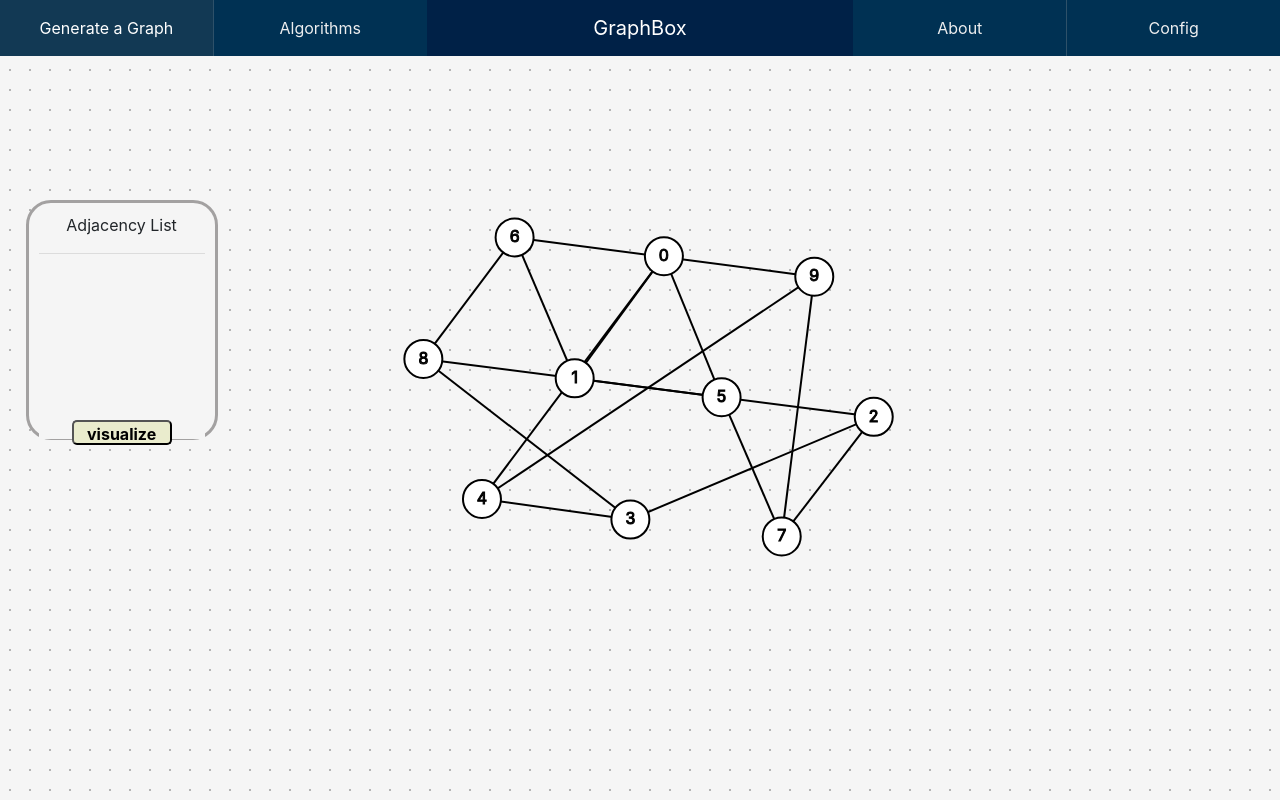
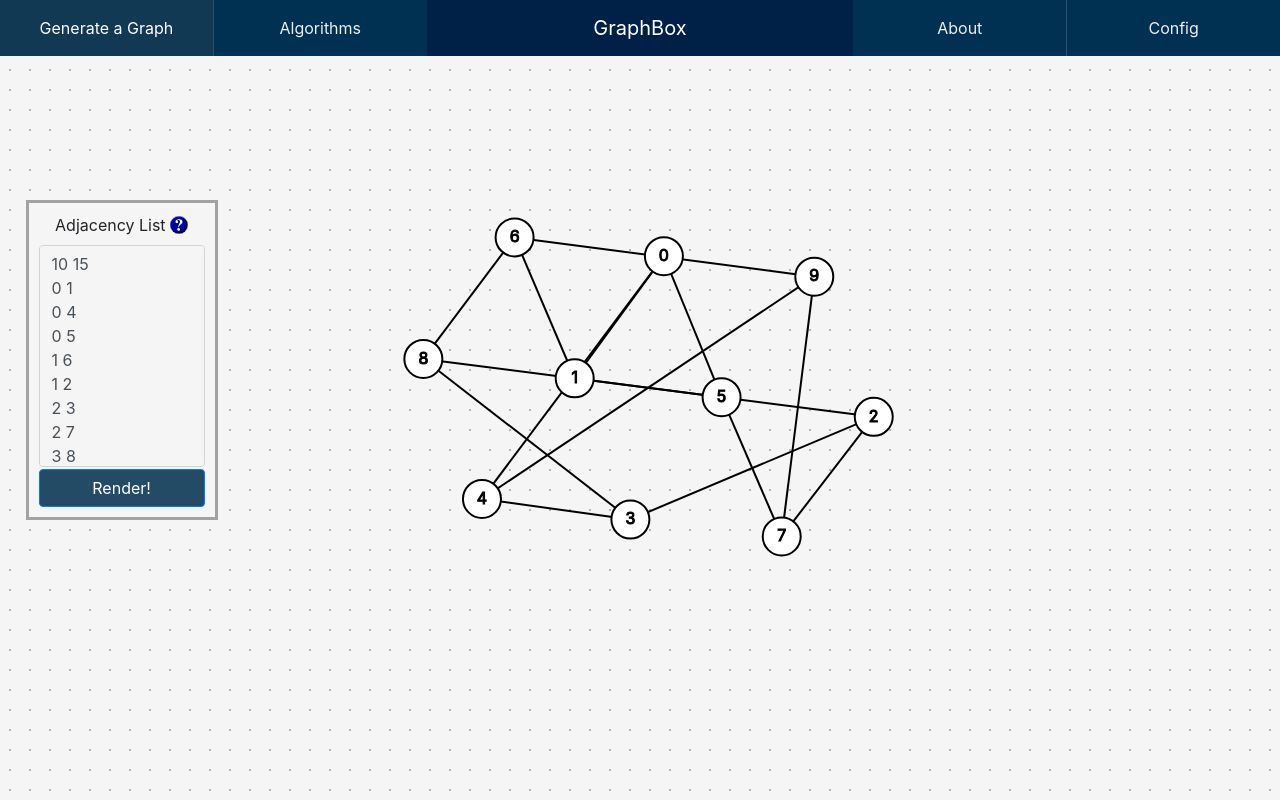
Before and after one commit to mjmatys/graph-app, a React (Create React App) app: page / in a window 1280 px wide. Built offline with nearby package versions, Linux system fonts and the light colour scheme.

Commit message:
bootstrapped graph input-working oneway

```diff
--- a/src/components/Board.js
+++ b/src/components/Board.js
@@ -1,4 +1,5 @@
-import React, {useState} from 'react';
+import React from 'react';
+import GraphInput from './GraphInput/GraphInput.js'
 import '../index.css';
 
 //to consider:
@@ -96,36 +97,33 @@ const GetRandCords = () => {
   const y = Math.random()*0.3*my+0.4*my;
   return [x,y];
 }
+  // const GraphSubmit = (event) => {
+  //   event.preventDefault();
+  //   const nodelist = renderGraph(value);
+  //   props.setNodelist(nodelist);
+  // }
 
-function GraphRepresentation(props){
-  const [value,setValue] = useState('');
+// function GraphInput(props){
+//   const [value,setValue] = useState('');
 
-  const ToNodelist = (event) => {
-    event.preventDefault();
-    // const arr = value.split(/[ \n\t]+/);
-    console.log(value);
-    console.log(petersen);
-    const nodelist = renderGraph(value);
-    props.setNodelist(nodelist);
-  }
 
-  return(
-    <div className="graph-representation">
-    <form onSubmit={ToNodelist} className="mycontainer" style={{textAlign: "center"}}>
-    <label style={{height: "93%"}}>
-    Adjacency List
-    <hr/>
-    {/* <input className="graph-data container" type="text" value={value} onChange={(e) => setValue(e.target.value)}/> */}
-    <textarea className="graph-textarea" value={value} onChange={(e) => setValue(e.target.value)}/>
-    </label>
-    <input type="submit" value="visualize" className="datasubmit"/>
+//   return(
+//     <div className="graph-representation">
+//     <form onSubmit={ToNodelist} className="mycontainer" style={{textAlign: "center"}}>
+//     <label style={{height: "93%"}}>
+//     Adjacency List
+//     <hr/>
+//     {/* <input className="graph-data container" type="text" value={value} onChange={(e) => setValue(e.target.value)}/> */}
+//     <textarea className="graph-textarea" value={value} onChange={(e) => setValue(e.target.value)}/>
+//     </label>
+//     <input type="submit" value="visualize" className="datasubmit"/>
 
-    </form>
+//     </form>
 
-    </div>
-  );
+//     </div>
+//   );
 
-}
+// }
 
 export default class Board extends React.Component{
   constructor(props){
@@ -434,7 +432,7 @@ export default class Board extends React.Component{
             {nodes}
             {/* <circle cx={`${this.state.mx}`} cy={`${this.state.my}`} r="5" fill="red"/> */}
         </svg>
-        <GraphRepresentation setNodelist={this.setNodelist} />
+        <GraphInput renderGraph={renderGraph} setNodelist={this.setNodelist} />
       </div>
     );
     }
--- /dev/null
+++ b/src/components/GraphInput/GraphInput.css
@@ -0,0 +1,53 @@
+.graph-input{
+    display: flex;
+    flex-direction: column;
+
+    position: fixed;
+    top: 25%;
+    left: 2%;
+
+    padding: 10px;
+
+    /* width: 300px;
+    height: 400px; */
+    height: 40%;
+    width: 15%;
+
+    /* border-radius: 25px; */
+    border-style: solid;
+    border-color:#a3a1a1;
+
+    background-color: whitesmoke;
+    /* border-width: 5px; */
+  }
+  .graph-input *{
+      display: flex;
+      flex-direction: column;
+      flex-wrap: wrap;
+  }
+.form-group{
+    flex-grow: 1;
+    padding: 0px;
+    margin-bottom: 2px;
+    /* display: flex; */
+}
+#textarea{
+    flex-grow: 1;
+    resize: none;
+    background-color: whitesmoke;
+}
+#textarea:focus{
+    outline:none;
+}
+
+.form-label{
+    flex-direction: row;
+    justify-content: center;
+    align-items: center;
+}
+
+Button{
+    align-content: center;
+    background-color: #244b66 !important;
+
+}
--- /dev/null
+++ b/src/components/GraphInput/GraphInput.js
@@ -0,0 +1,30 @@
+import React,{useState} from 'react'
+import InputPopover from './InputPopover/InputPopover.js'
+import {Form, Button} from 'react-bootstrap'
+import './GraphInput.css'
+
+const petersen = '10 15 \n0 1 \n0 4 \n0 5 \n1 6 \n1 2 \n2 3 \n2 7 \n3 8 \n3 4 \n4 9 \n5 8 \n5 7 \n6 8 \n6 9 \n7 9'
+
+export default function GraphInput(props){
+    const [value,setValue] = useState('10 15 \n0 1 \n0 4 \n0 5 \n1 6 \n1 2 \n2 3 \n2 7 \n3 8 \n3 4 \n4 9 \n5 8 \n5 7 \n6 8 \n6 9 \n7 9')
+    const onSubmit = (e) => {
+        e.preventDefault()
+        const nodelist = props.renderGraph(value);
+        props.setNodelist(nodelist);
+        // console.log(value);
+    }
+
+    return(
+        <>
+        <Form className="graph-input" onSubmit={onSubmit}>
+            <Form.Group controlId="textarea">
+                <Form.Label>Adjacency List&nbsp;<InputPopover /> </Form.Label>
+                <Form.Control as="textarea" defaultValue={petersen} onChange={(e) => setValue(e.target.value)} />
+            </Form.Group>
+            <Button variant="primary" type="submit">
+            Render!
+            </Button>
+        </Form>
+        </>
+    )
+}
--- /dev/null
+++ b/src/components/GraphInput/InputPopover/InputPopover.css
@@ -0,0 +1,9 @@
+.qmark{
+    height: 18px;
+    width: 18px;
+    /* height: 1vmin; */
+
+}
+.popover-header{
+    text-align: center;
+}
--- /dev/null
+++ b/src/components/GraphInput/InputPopover/InputPopover.js
@@ -0,0 +1,33 @@
+import React from 'react'
+// import Overlay from 'react-bootstrap/Overlay'
+import OverlayTrigger from 'react-bootstrap/OverlayTrigger'
+import Popover from 'react-bootstrap/Popover'
+// import {Button} from 'react-bootstrap'
+import qmark from './qmark.svg'
+import './InputPopover.css'
+
+
+export default function InputTooltip(props) {
+    const popover = (
+        <Popover id="popover-basic">
+          <Popover.Title as="h3"><strong>Input Example</strong></Popover.Title>
+          <Popover.Content>
+            4 3 <span className="text-muted"> &ndash; 4 nodes and 3 edges</span><br/>
+            0 1 <span className="text-muted"> &ndash; edge between node 0 and 1</span><br/>
+            1 3 <span className="text-muted"> &ndash; edge between node 1 and 3</span><br/>
+            3 2 <span className="text-muted"> &ndash; edge between node 2 and 3</span><br/>
+            {/* To render your own graph provide graph data as shown:<br/>
+            Node Count &nbsp;&nbsp;&nbsp;&nbsp;Edge Count<br/>
+            &#123;Edge Data
+            <br/>.
+            <br/>.
+            <br/>.&#125;     */}
+          </Popover.Content>
+        </Popover>
+      );
+    return (
+        <OverlayTrigger trigger={[ 'focus','hover']} placement="right" overlay={popover}>
+          <img src={qmark} alt="" className="qmark"/>
+        </OverlayTrigger>
+      );
+  }
```
Also changed, not shown: src/components/navbar/BootstrapNavbar.js (+2 -5 lines), src/components/GraphInput/InputPopover/qmark.svg (added).
